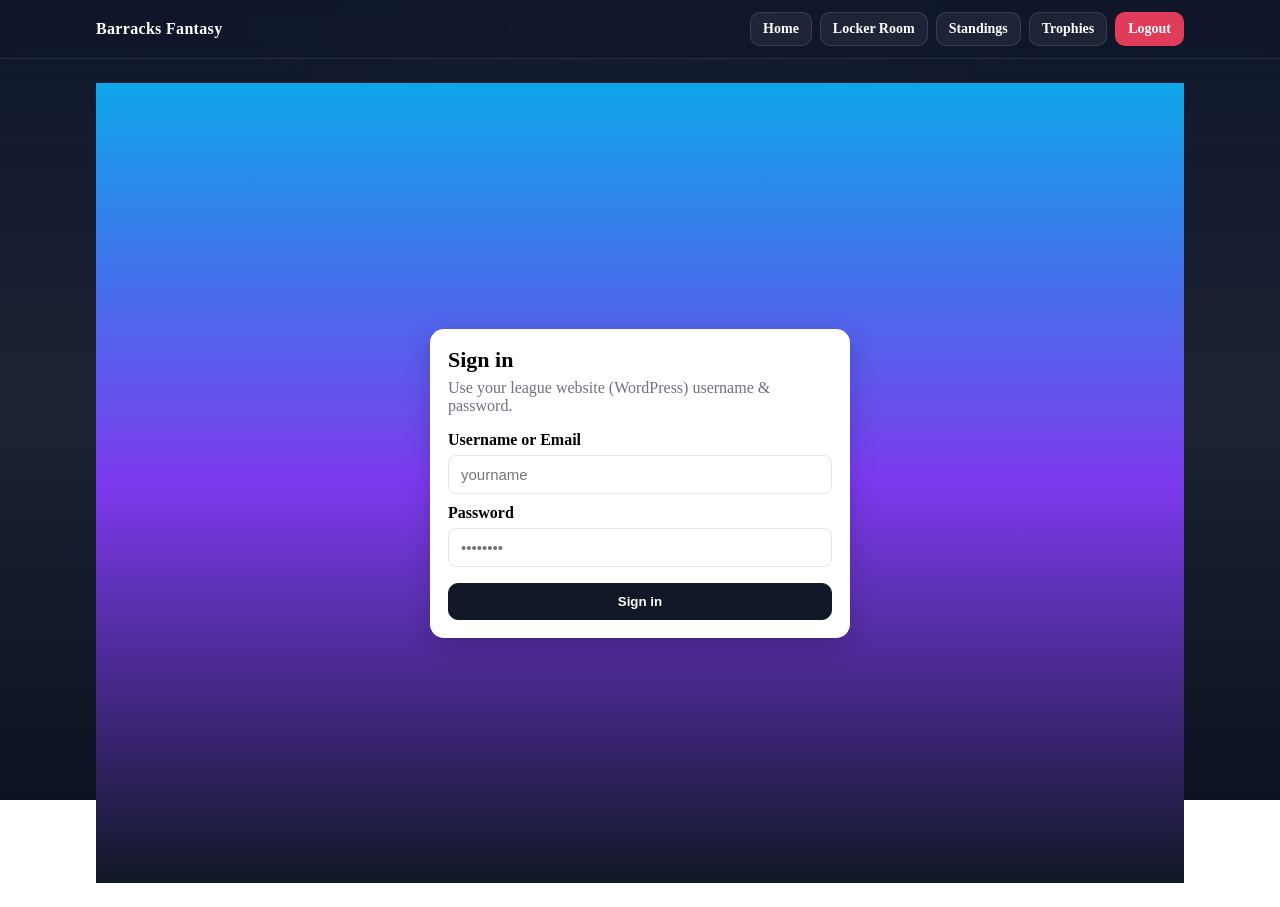
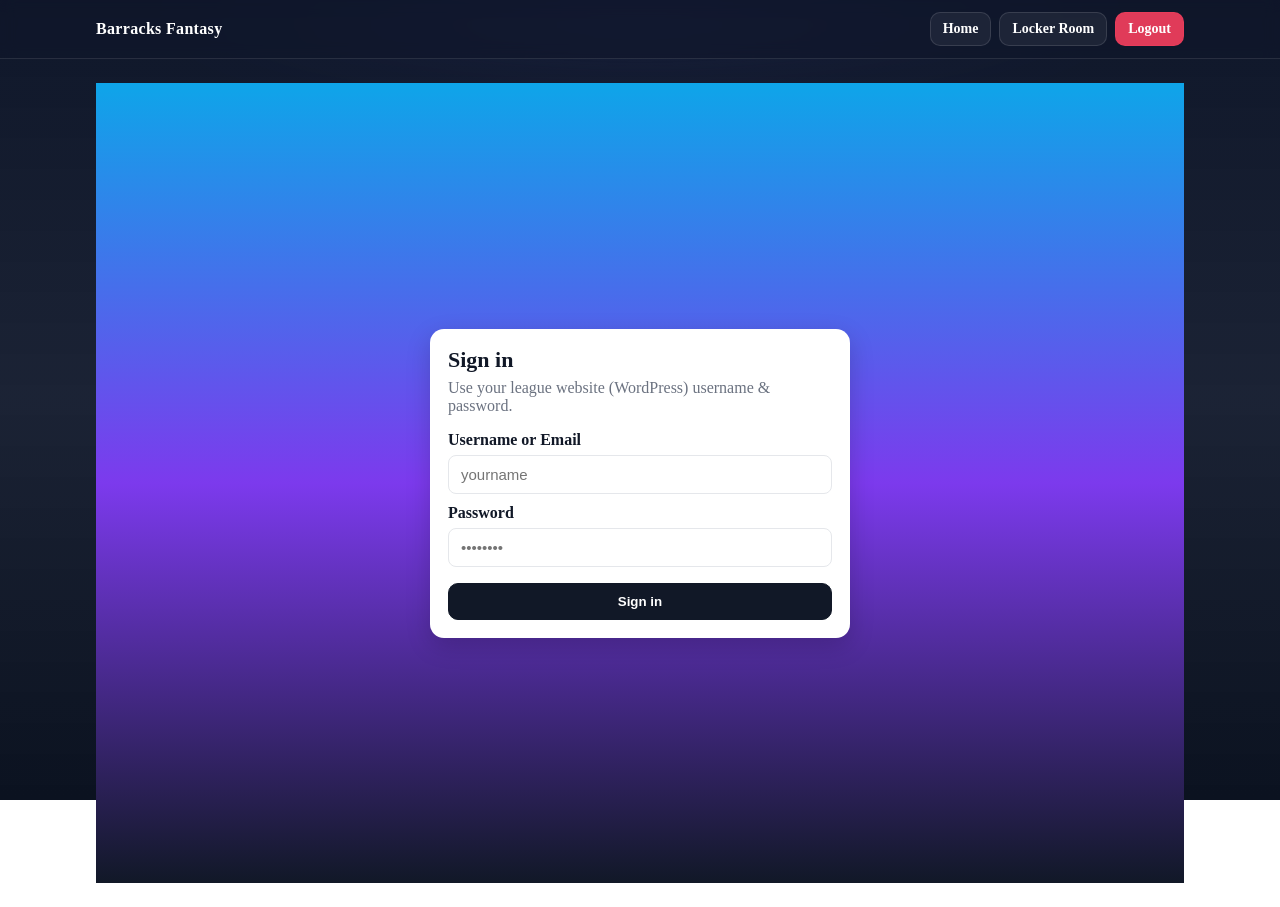
Before and after one commit to bigstock2001/fantasy-football-frontend, a Next.js app: page /login in a window 1280 px wide. Built offline with nearby package versions, Linux system fonts and the light colour scheme.

Commit message:
update layout

```diff
--- a/components/Layout.js
+++ b/components/Layout.js
@@ -3,18 +3,13 @@ import Link from "next/link";
 import { useRouter } from "next/router";
 import React from "react";
 
+const LEAGUE_ID = "61408";
+
 const styles = {
-  appWrap: {
-    position: "relative",
-    minHeight: "100vh",
-  },
-  // Fixed gradient background (no Tailwind needed)
-  bgRoot: {
-    position: "fixed",
-    inset: 0,
-    zIndex: -1,
-    pointerEvents: "none",
-  },
+  appWrap: { position: "relative", minHeight: "100vh" },
+
+  // Fixed gradient background
+  bgRoot: { position: "fixed", inset: 0, zIndex: -1, pointerEvents: "none" },
   bgMain: {
     position: "absolute",
     inset: 0,
@@ -23,100 +18,107 @@ const styles = {
   },
   bgGlow: {
     position: "absolute",
-    left: 0,
-    right: 0,
-    top: 0,
-    height: 160,
-    filter: "blur(40px)",
-    opacity: 0.3,
+    left: 0, right: 0, top: 0, height: 160,
+    filter: "blur(40px)", opacity: 0.35,
     background:
       "radial-gradient(60% 60% at 50% 0%, rgba(99,102,241,0.6), rgba(99,102,241,0) 70%)",
   },
 
   // Sticky top nav
   header: {
-    position: "sticky",
-    top: 0,
-    zIndex: 40,
+    position: "sticky", top: 0, zIndex: 40,
     borderBottom: "1px solid rgba(255,255,255,0.1)",
     background: "rgba(15,23,42,0.6)",
     backdropFilter: "blur(8px)",
   },
   nav: {
-    maxWidth: 1120,
-    margin: "0 auto",
-    padding: "12px 16px",
-    display: "flex",
-    alignItems: "center",
-    justifyContent: "space-between",
+    maxWidth: 1120, margin: "0 auto", padding: "12px 16px",
+    display: "flex", alignItems: "center", justifyContent: "space-between",
   },
-  brand: {
-    color: "#fff",
-    textDecoration: "none",
-    fontWeight: 600,
-    letterSpacing: "0.02em",
-  },
-  navRow: { display: "flex", gap: 8, alignItems: "center" },
+  brand: { color: "#fff", textDecoration: "none", fontWeight: 700, letterSpacing: "0.02em" },
+  row: { display: "flex", gap: 8, alignItems: "center", flexWrap: "wrap" },
 
-  // Buttons/links
+  // Nav buttons
   linkBase: {
-    display: "inline-block",
-    padding: "8px 12px",
-    borderRadius: 10,
-    fontSize: 14,
-    fontWeight: 600,
-    textDecoration: "none",
-    color: "#fff",
-    border: "1px solid rgba(255,255,255,0.12)",
-    background: "rgba(255,255,255,0.06)",
-    transition: "background 120ms ease",
+    display: "inline-block", padding: "8px 12px", borderRadius: 10,
+    fontSize: 14, fontWeight: 600, textDecoration: "none",
+    color: "#fff", border: "1px solid rgba(255,255,255,0.12)",
+    background: "rgba(255,255,255,0.06)", transition: "background 120ms ease",
   },
   linkHover: { background: "rgba(255,255,255,0.12)" },
-  linkActive: {
-    background: "rgba(255,255,255,0.14)",
-    border: "1px solid rgba(255,255,255,0.22)",
-  },
-  logoutBtn: {
-    background: "rgba(244,63,94,0.92)", // rose-500-ish
-    border: "1px solid rgba(244,63,94,0.4)",
-  },
+  linkActive: { background: "rgba(255,255,255,0.14)", border: "1px solid rgba(255,255,255,0.22)" },
+  logoutBtn: { background: "rgba(244,63,94,0.92)", border: "1px solid rgba(244,63,94,0.4)" },
 
-  // Page content container
-  main: { maxWidth: 1120, margin: "0 auto", padding: "24px 16px" },
+  main: { maxWidth: 1120, margin: "0 auto", padding: "24px 16px", color: "#111827" },
 };
 
-function NavLink({ href, active, children }) {
+function NavButton({ href, label, active, extraStyle }) {
   const [hover, setHover] = React.useState(false);
   const style = {
     ...styles.linkBase,
     ...(hover ? styles.linkHover : null),
     ...(active ? styles.linkActive : null),
+    ...(extraStyle || {}),
   };
   return (
-    <Link
+    <a
       href={href}
       style={style}
       onMouseEnter={() => setHover(true)}
       onMouseLeave={() => setHover(false)}
     >
-      {children}
-    </Link>
+      {label}
+    </a>
   );
 }
 
 export default function Layout({ children }) {
   const router = useRouter();
 
-  const LINKS = [
-    { href: "/", label: "Home" },
-    { href: "/locker-room", label: "Locker Room" },
-    { href: "/stats", label: "Standings" },
-    { href: "/trophies", label: "Trophies" },
-  ];
+  // Only on /locker-room, compute live MFL links so they’re handy in the nav too
+  const [mfl, setMfl] = React.useState({
+    homeUrl: null,
+    draftUrl: null,
+    loading: router.pathname === "/locker-room",
+  });
+
+  React.useEffect(() => {
+    let alive = true;
+    if (router.pathname !== "/locker-room") return;
+    (async () => {
+      try {
+        const res = await fetch(`/api/mfl?type=league&L=${LEAGUE_ID}&JSON=1`, { cache: "no-store" });
+        const data = res.ok ? await res.json() : {};
+        const league = data?.league ?? data;
+        const baseURL =
+          league?.baseURL ||
+          league?.franchise?.baseURL ||
+          "https://www.myfantasyleague.com";
+        const year =
+          league?.history?.league?.year ||
+          league?.year ||
+          new Date().getFullYear();
+
+        const homeUrl = `${baseURL}/${year}/home/${LEAGUE_ID}`;
+        const draftUrl = `${baseURL}/${year}/options?L=${LEAGUE_ID}&O=17`;
+        if (alive) setMfl({ homeUrl, draftUrl, loading: false });
+      } catch {
+        // fallback
+        const y = new Date().getFullYear();
+        const host = "https://www.myfantasyleague.com";
+        if (alive) setMfl({
+          homeUrl: `${host}/${y}/home/${LEAGUE_ID}`,
+          draftUrl: `${host}/${y}/options?L=${LEAGUE_ID}&O=17`,
+          loading: false,
+        });
+      }
+    })();
+    return () => { alive = false; };
+  }, [router.pathname]);
 
   return (
     <div style={styles.appWrap}>
-      {/* Fixed gradient background */}
+      {/* Background */}
       <div style={styles.bgRoot} aria-hidden>
         <div style={styles.bgMain} />
         <div style={styles.bgGlow} />
@@ -125,26 +127,33 @@ export default function Layout({ children }) {
       {/* Sticky nav */}
       <header style={styles.header}>
         <nav style={styles.nav}>
-          <Link href="/" style={styles.brand}>
-            Barracks Fantasy
-          </Link>
-          <div style={styles.navRow}>
-            {LINKS.map((l) => (
-              <NavLink key={l.href} href={l.href} active={router.pathname === l.href}>
-                {l.label}
-              </NavLink>
-            ))}
-            <a
-              href="/api/logout"
-              style={{ ...styles.linkBase, ...styles.logoutBtn }}
-            >
-              Logout
-            </a>
+          <Link href="/" style={styles.brand}>Barracks Fantasy</Link>
+          <div style={styles.row}>
+            {/* Only the pages you asked for */}
+            <Link href="/" passHref legacyBehavior>
+              <a style={{ ...styles.linkBase, ...(router.pathname === "/" ? styles.linkActive : null) }}>
+                Home
+              </a>
+            </Link>
+            <Link href="/locker-room" passHref legacyBehavior>
+              <a style={{ ...styles.linkBase, ...(router.pathname === "/locker-room" ? styles.linkActive : null) }}>
+                Locker Room
+              </a>
+            </Link>
+
+            {/* Show MFL shortcuts only when on Locker Room */}
+            {router.pathname === "/locker-room" && (
+              <>
+                <NavButton href={mfl.homeUrl || "#"} label="League Home (MFL)" />
+                <NavButton href={mfl.draftUrl || "#"} label="Draft Room (MFL)" />
+              </>
+            )}
+
+            <NavButton href="/api/logout" label="Logout" extraStyle={styles.logoutBtn} />
           </div>
         </nav>
       </header>
 
-      {/* Content */}
       <main style={styles.main}>{children}</main>
     </div>
   );
```
